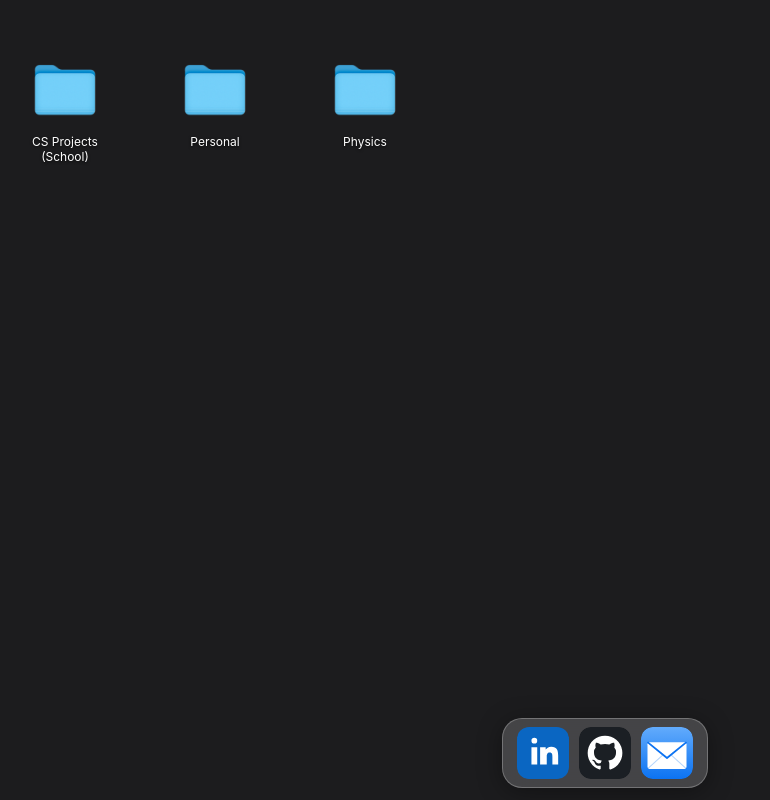
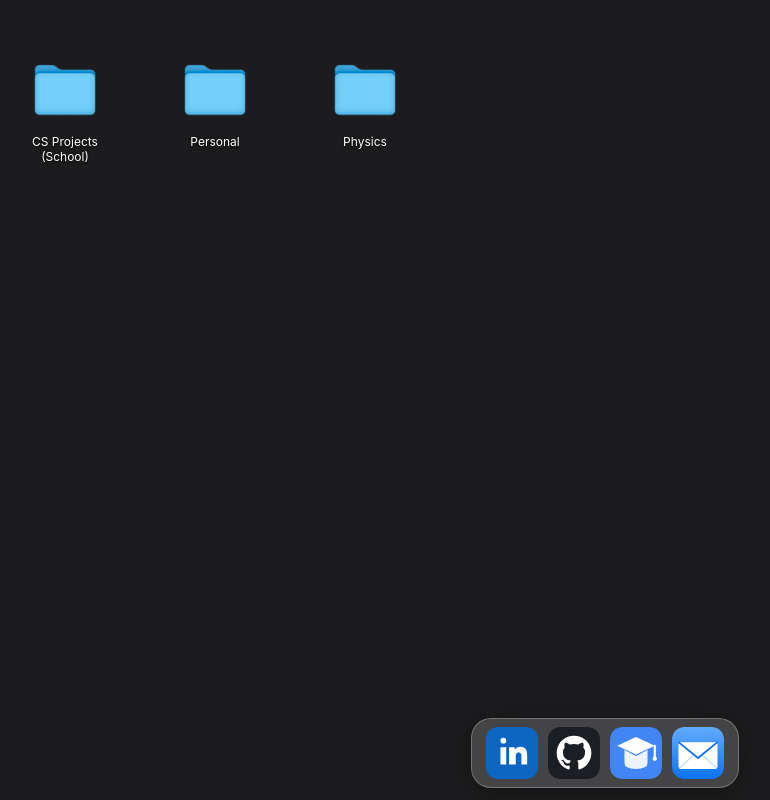
Before and after one commit to NicoDiLullo/site, a React (Vite) app: page / in a window 1280 px wide. Shown: the whole page, without its empty margins (35-805 px from the left). Built offline with nearby package versions, Linux system fonts and the light colour scheme.

Commit message:
build, add google scholar, change paper fmt

```diff
--- a/src/App.css
+++ b/src/App.css
@@ -304,6 +304,14 @@
 }
 
 /* ── Paper window content ── */
+.paper-full-title {
+  font-size: 16px;
+  font-weight: 600;
+  color: #1d1d1f;
+  line-height: 1.4;
+  margin-bottom: 8px;
+}
+
 .paper-citation {
   font-size: 12px;
   color: #6e6e73;
--- a/src/components/AppIcon.tsx
+++ b/src/components/AppIcon.tsx
@@ -39,6 +39,21 @@ export function GitHubSVG() {
   )
 }
 
+export function GoogleScholarSVG() {
+  return (
+    <svg viewBox="0 0 72 72" fill="none" xmlns="http://www.w3.org/2000/svg">
+      <rect width="72" height="72" rx="16" fill="#4285F4" />
+      {/* mortarboard cap top */}
+      <polygon points="36,14 62,26 36,38 10,26" fill="white" />
+      {/* tassel string */}
+      <line x1="62" y1="26" x2="62" y2="42" stroke="white" strokeWidth="3" strokeLinecap="round" />
+      <circle cx="62" cy="44" r="3" fill="white" />
+      {/* graduation gown / body */}
+      <path d="M20 32 L20 50 Q20 58 36 58 Q52 58 52 50 L52 32 L36 40 Z" fill="white" opacity="0.9" />
+    </svg>
+  )
+}
+
 export function AppleMailSVG() {
   return (
     <svg viewBox="0 0 72 72" fill="none" xmlns="http://www.w3.org/2000/svg">
--- a/src/components/Dock.tsx
+++ b/src/components/Dock.tsx
@@ -1,4 +1,4 @@
-import { LinkedInSVG, AppleMailSVG, GitHubSVG } from './AppIcon'
+import { LinkedInSVG, AppleMailSVG, GitHubSVG, GoogleScholarSVG } from './AppIcon'
 
 interface DockProps {
   onMailClick: () => void
@@ -13,6 +13,10 @@ export function Dock({ onMailClick }: DockProps) {
     window.open('https://github.com/NicoDiLullo', '_blank', 'noreferrer')
   }
 
+  const openScholar = () => {
+    window.open('https://scholar.google.com/citations?user=6i-1K0sAAAAJ&hl=en&oi=ao', '_blank', 'noreferrer')
+  }
+
   return (
     <div className="dock">
       <button className="dock-item" onClick={openLinkedIn} title="LinkedIn">
@@ -21,6 +25,9 @@ export function Dock({ onMailClick }: DockProps) {
       <button className="dock-item" onClick={openGitHub} title="GitHub">
         <GitHubSVG />
       </button>
+      <button className="dock-item" onClick={openScholar} title="Google Scholar">
+        <GoogleScholarSVG />
+      </button>
       <button className="dock-item" onClick={onMailClick} title="Email">
         <AppleMailSVG />
       </button>
--- a/src/data/publications.ts
+++ b/src/data/publications.ts
@@ -1,6 +1,7 @@
 export interface Publication {
   id: string
   title: string
+  shortTitle: string
   citation: string
   contribution: string
   abstract: string
@@ -12,6 +13,7 @@ export const publications: Publication[] = [
   {
     id: 'mushtukov-2024',
     title: 'Magnetospheric Flows in X-ray Pulsars I: Instability at super-Eddington regime of accretion',
+    shortTitle: 'Magnetospheric Flows in X-ray Pulsars',
     citation:
       'Mushtukov, A. A., Ingram, A., Suleimanov, V. F., DiLullo, N., Middleton, M., Tsygankov, S. S., ... & Portegies Zwart, S. (2024). Magnetospheric flows in X-ray pulsars–I. Instability at super-Eddington regime of accretion. Monthly Notices of the Royal Astronomical Society, 530(1), 730-742.',
     contribution:
@@ -23,6 +25,7 @@ export const publications: Publication[] = [
   {
     id: 'wang-2024',
     title: 'Flight of the Bumblebee: the Early Excess Flux of Type Ia Supernova 2023bee revealed by TESS, Swift and Young Supernova Experiment Observations',
+    shortTitle: 'Flight of the Bumblebee',
     citation:
       'Wang, Qinan, et al. "Flight of the Bumblebee: the Early Excess Flux of Type Ia Supernova 2023bee Revealed by TESS, Swift, and Young Supernova Experiment Observations." The Astrophysical Journal 962.1 (2024): 17.',
     contribution:
@@ -34,6 +37,7 @@ export const publications: Publication[] = [
   {
     id: 'singh-2023',
     title: 'Observational Properties of a Bright Type lax SN 2018cni and a Faint Type Iax SN 2020kyg',
+    shortTitle: 'SN 2018cni & SN 2020kyg',
     citation:
       'Singh, Mridweeka, et al. "Observational Properties of a Bright Type lax SN 2018cni and a Faint Type Iax SN 2020kyg." The Astrophysical Journal 953.1 (2023): 93.',
     contribution:
@@ -45,6 +49,7 @@ export const publications: Publication[] = [
   {
     id: 'zhou-2023',
     title: 'When Opportunity Knocks: Thacher Supernova Search',
+    shortTitle: 'When Opportunity Knocks',
     citation:
       'Zhou, H., DiLullo, N., Scheer, J., Yang, G., Swift, J., Foley, R., & Coulter, D. (2023). When Opportunity Knocks: Latest Results from the Thacher Supernova Search and Followup Program. Bulletin of the AAS, 55(6).',
     contribution:
--- a/src/pages/AstroPage.tsx
+++ b/src/pages/AstroPage.tsx
@@ -67,7 +67,7 @@ export function AstroPage({ onBack }: AstroPageProps) {
         {publications.map(pub => (
           <Document
             key={pub.id}
-            title={pub.title}
+            title={pub.shortTitle}
             onClick={() => openPaper(pub)}
           />
         ))}
@@ -76,7 +76,7 @@ export function AstroPage({ onBack }: AstroPageProps) {
       {windows.map(w => (
         <Window
           key={w.pub.id}
-          title={w.pub.title}
+          title={w.pub.shortTitle}
           onClose={() => closePaper(w.pub.id)}
           initialX={w.initialX}
           initialY={w.initialY}
--- a/src/views/PaperView.tsx
+++ b/src/views/PaperView.tsx
@@ -7,6 +7,7 @@ interface PaperViewProps {
 export function PaperView({ pub }: PaperViewProps) {
   return (
     <div className="view-content">
+      <h2 className="paper-full-title">{pub.title}</h2>
       <p className="paper-citation">{pub.citation}</p>
 
       <div className="contribution-bubble">
```
Also changed, not shown: 5 other files (tests, documents, lock files or other folders).
